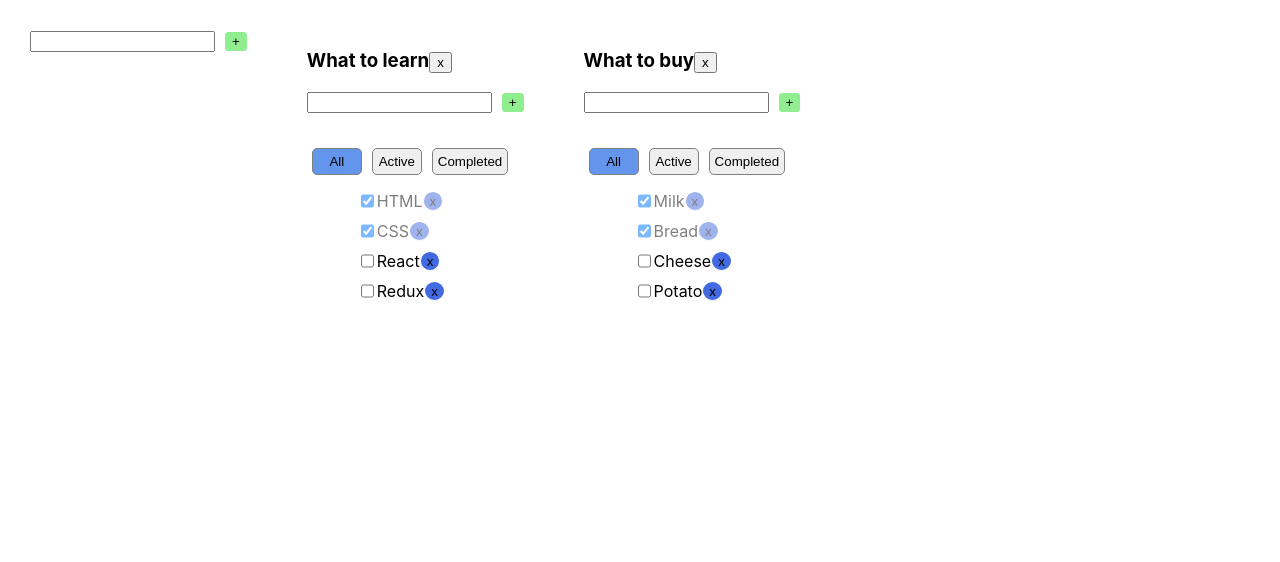
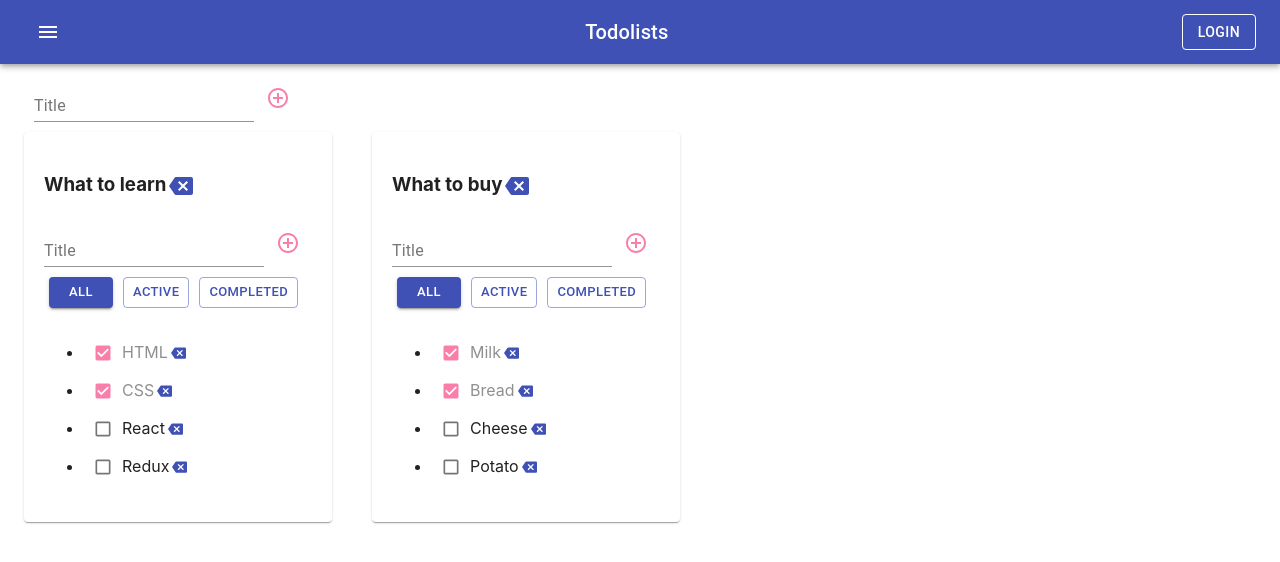
Before and after one commit to bunin-av/to_do_list, a React (Create React App) app: page / in a window 1280 px wide. Shown: the top 562 px of the page. Built offline with nearby package versions, Linux system fonts and the light colour scheme.

Commit message:
c7 materialUI added

```diff
--- a/package.json
+++ b/package.json
@@ -3,6 +3,8 @@
   "version": "0.1.0",
   "private": true,
   "dependencies": {
+    "@material-ui/core": "^4.11.4",
+    "@material-ui/icons": "^4.11.2",
     "@testing-library/jest-dom": "^5.11.4",
     "@testing-library/react": "^11.1.0",
     "@testing-library/user-event": "^12.1.10",
--- a/src/AddItemForm.tsx
+++ b/src/AddItemForm.tsx
@@ -1,4 +1,6 @@
 import React, {useState} from "react";
+import {IconButton, TextField} from "@material-ui/core";
+import {AddCircleOutline} from "@material-ui/icons";
 
 type AddItemFormPropsType = {
     addItem: (title: string) => void
@@ -14,7 +16,7 @@ export function AddItemForm(props: AddItemFormPropsType) {
     }
 
     const addItem = () => {
-        if(props.addItem){
+        if (props.addItem) {
             if (newItemTitle.trim()) {
                 props.addItem(newItemTitle.trim())
                 setNewItemTitle('')
@@ -30,14 +32,17 @@ export function AddItemForm(props: AddItemFormPropsType) {
 
     return (
         <div>
-            <input onChange={addNewTaskText}
-                   value={newItemTitle}
-                   onKeyPress={addNewItemTextByEnter}
-                   className={error ? 'error' : ''}
-                   onBlur={addItem}
+            <TextField
+                label={'Title'}
+                onChange={addNewTaskText}
+                value={newItemTitle}
+                onKeyPress={addNewItemTextByEnter}
+                error={error}
+                helperText={error && 'Title required'}
             />
-                <button onClick={addItem} className='addButton'>+</button>
-            <div className='errorMessage'>{error ? 'Title required' : ''}</div>
+            <IconButton onClick={addItem} color={'secondary'} style={{opacity: 0.5}}>
+                <AddCircleOutline/>
+            </IconButton>
         </div>
     )
 }
--- a/src/App.css
+++ b/src/App.css
@@ -1,3 +1,4 @@
+/*
 .App {
   padding: 30px;
   display: flex;
@@ -5,10 +6,6 @@
 
 .App > div {
   margin-right: 50px;
-}
-
-.completedTask {
-  opacity: 0.5;
 }
 
 .activeButton {
@@ -54,6 +51,10 @@
   border-radius: 3px;
   background: lightgreen;
   border: 1px solid lightgreen;
-  /*outline: 1px solid lightgreen;*/
   margin: 0 10px;
+}*/
+
+
+.completedTask {
+  opacity: 0.5;
 }
--- a/src/App.tsx
+++ b/src/App.tsx
@@ -3,6 +3,8 @@ import './App.css';
 import ToDoList from "./ToDoList";
 import {v1} from "uuid";
 import {AddItemForm} from "./AddItemForm";
+import {AppBar, Button, Container, Grid, IconButton, Paper, Toolbar, Typography} from "@material-ui/core";
+import {Menu} from "@material-ui/icons";
 
 export type TaskType = {
     id: string
@@ -10,14 +12,11 @@ export type TaskType = {
     isDone: boolean
 }
 export type FilterTasksType = 'all' | 'active' | 'completed'
-
-
 type TodoListType = {
     id: string
     title: string
     filter: FilterTasksType
 }
-
 type TasksStateType = {
     [key: string]: TaskType[]
 }
@@ -49,7 +48,6 @@ function App() {
     })
 
     const removeTask = (taskId: string, todoListID: string) => {
-
         tasks[todoListID] = tasks[todoListID].filter(t => t.id !== taskId)
         setTasks({...tasks})
     }
@@ -110,30 +108,55 @@ function App() {
 
 
     const todoListsComponents = todoLists.map(t => {
+        const props = {
+            todoListID:t.id,
+            title:t.title,
+            tasks: filterTasks(t),
+            removeTask: removeTask,
+            filter: t.filter,
+            changeTasksFilter: changeTodoListFilter,
+            addTask: addTask,
+            tickTask: changeTaskStatus,
+            removeTodoList: removeTodoList,
+            addTodoList: addTodoList,
+            changeTaskTitle: changeTaskTitle,
+            changeTodoListTitle: changeTodoListTitle,
+        }
+
         return (
-            <ToDoList
-                todoListID={t.id}
-                key={t.id}
-                title={t.title}
-                tasks={filterTasks(t)}
-                removeTask={removeTask}
-                filter={t.filter}
-                changeTasksFilter={changeTodoListFilter}
-                addTask={addTask}
-                tickTask={changeTaskStatus}
-                removeTodoList={removeTodoList}
-                addTodoList={addTodoList}
-                changeTaskTitle={changeTaskTitle}
-                changeTodoListTitle={changeTodoListTitle}
-            />
+            <Grid item key={t.id}>
+                <Paper elevation={1} style={{padding: '20px'}}>
+                    <ToDoList props={props}/>
+                </Paper>
+            </Grid>
         )
     })
 
 
     return (
         <div className='App'>
-            <AddItemForm addItem={addTodoList}/>
-            {todoListsComponents}
+            <AppBar position={'static'}>
+                <Toolbar style={{justifyContent: "space-between"}}>
+                    <IconButton color={"inherit"}>
+                        <Menu/>
+                    </IconButton>
+                    <Typography variant={"h6"}>
+                        Todolists
+                    </Typography>
+                    <Button
+                        color={"inherit"}
+                        variant={"outlined"}
+                    >Login</Button>
+                </Toolbar>
+            </AppBar>
+            <Container fixed>
+                <Grid container style={{padding: '10px'}}>
+                    <AddItemForm addItem={addTodoList}/>
+                </Grid>
+                <Grid container spacing={5}>
+                    {todoListsComponents}
+                </Grid>
+            </Container>
         </div>
     );
 }
--- a/src/ToDoList.tsx
+++ b/src/ToDoList.tsx
@@ -2,6 +2,8 @@ import React, {ChangeEvent} from "react";
 import {FilterTasksType, TaskType} from "./App";
 import {AddItemForm} from "./AddItemForm";
 import {EditableSpan} from "./EditableSpan";
+import {Button, Checkbox, IconButton} from "@material-ui/core";
+import {Backspace} from "@material-ui/icons";
 
 
 type ToDoListPropsType = {
@@ -19,13 +21,15 @@ type ToDoListPropsType = {
     changeTodoListTitle: (title: string, todoListID: string) => void
 }
 
-function ToDoList(props: ToDoListPropsType) {
+function ToDoList({props}: { props: ToDoListPropsType }) {
+
     const addTask = (title: string) => {
         props.addTask(title, props.todoListID)
     }
 
-    const setClass = (value: string) => `button ${props.filter === value ? 'activeButton' : ''}`
-    const changeStatus = (e: ChangeEvent<HTMLInputElement & HTMLUListElement>) => {
+
+    const setClass = (value: string) => props.filter === value ? 'contained' : 'outlined'
+    const changeStatus = (e: ChangeEvent<HTMLInputElement>) => {
         props.tickTask(e.currentTarget.value, e.currentTarget.checked, props.todoListID);
     }
 
@@ -36,25 +40,25 @@ function ToDoList(props: ToDoListPropsType) {
         const changeTaskTitle = (title: string) => props.changeTaskTitle(t.id, title, props.todoListID)
 
         return (
-            <li
-                key={t.id}
-                className={`taskTitle list ${t.isDone ? 'completedTask' : ''}`}
-            >
-                <input
-                    type="checkbox"
+            <li key={t.id}>
+                <span className={t.isDone ? 'completedTask' : ''}>
+                    <Checkbox
                         checked={t.isDone}
                         value={t.id}
                         onChange={changeStatus}
+                        size={'small'}
                     />
                     <EditableSpan
                         title={t.title}
                         changeItemTitle={changeTaskTitle}
                     />
-                <button
+                </span>
+                <IconButton
                     onClick={() => props.removeTask(t.id, props.todoListID)}
-                    className='deleteButton'
-                >x
-                </button>
+                    size={'small'}
+                >
+                    <Backspace style={{width: "15px"}} color={'primary'}/>
+                </IconButton>
             </li>
         )
     })
@@ -63,22 +67,39 @@ function ToDoList(props: ToDoListPropsType) {
         <div>
             <h3>
                 <EditableSpan title={props.title} changeItemTitle={changeTodoListTitle}/>
-                <button onClick={() => props.removeTodoList(props.todoListID)}>x</button>
+                <IconButton
+                    onClick={() => props.removeTodoList(props.todoListID)}
+                    size={'small'}
+                >
+                    <Backspace color={'primary'}/>
+                </IconButton>
             </h3>
             <AddItemForm addItem={addTask}/>
             <div>
-                <button
+                <Button
+                    variant={setClass('all')}
+                    color={'primary'}
+                    size={'small'}
                     onClick={() => props.changeTasksFilter('all', props.todoListID)}
-                    className={setClass('all')}>All
-                </button>
-                <button
+                    style={{margin: "10px 5px"}}
+                >All
+                </Button>
+                <Button
+                    variant={setClass('active')}
+                    color={'primary'}
+                    size={'small'}
                     onClick={() => props.changeTasksFilter('active', props.todoListID)}
-                    className={setClass('active')}>Active
-                </button>
-                <button
+                    style={{margin: "10px 5px"}}
+                >Active
+                </Button>
+                <Button
+                    variant={setClass('completed')}
+                    color={'primary'}
+                    size={'small'}
                     onClick={() => props.changeTasksFilter('completed', props.todoListID)}
-                    className={setClass('completed')}>Completed
-                </button>
+                    style={{margin: "10px 5px"}}
+                >Completed
+                </Button>
             </div>
             <div>
                 <ul>
```
Also changed, not shown: 1 other file (tests, documents, lock files or other folders). Lines whose indentation alone changed are shown as unchanged.
